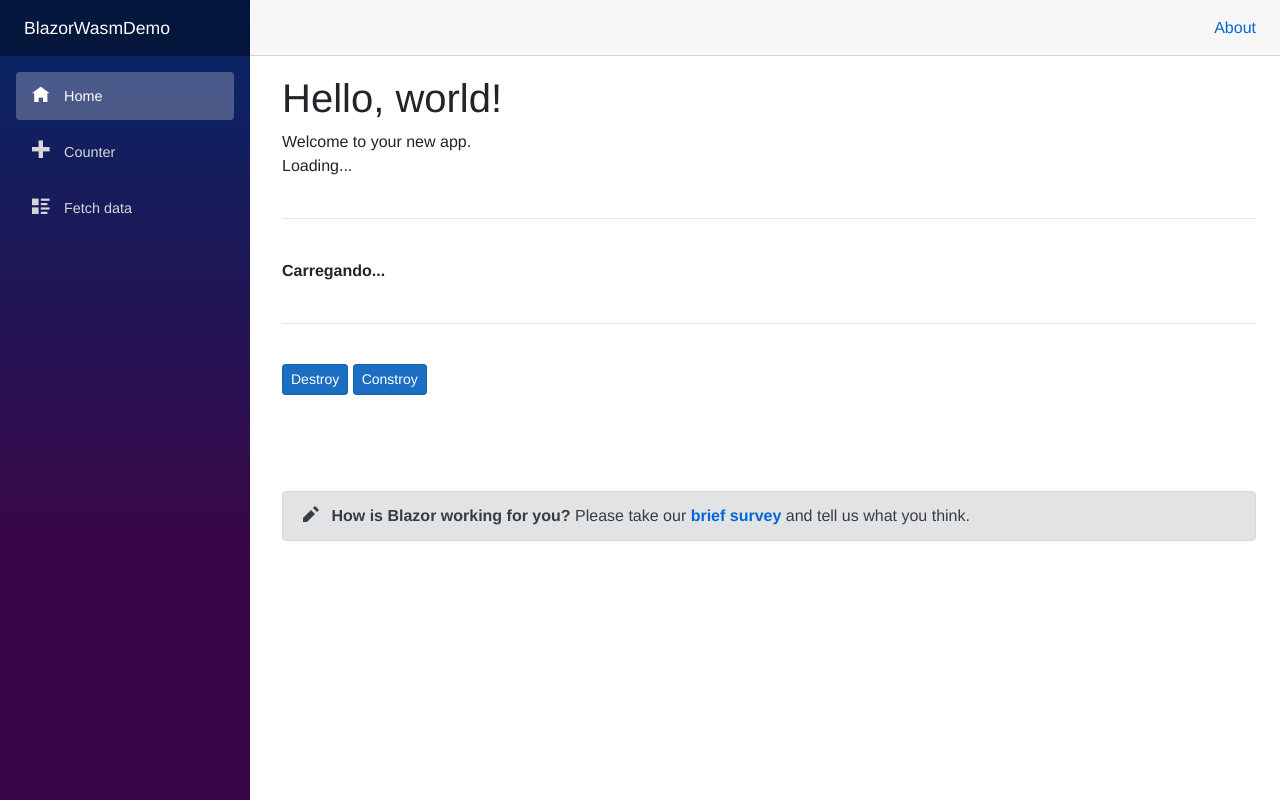
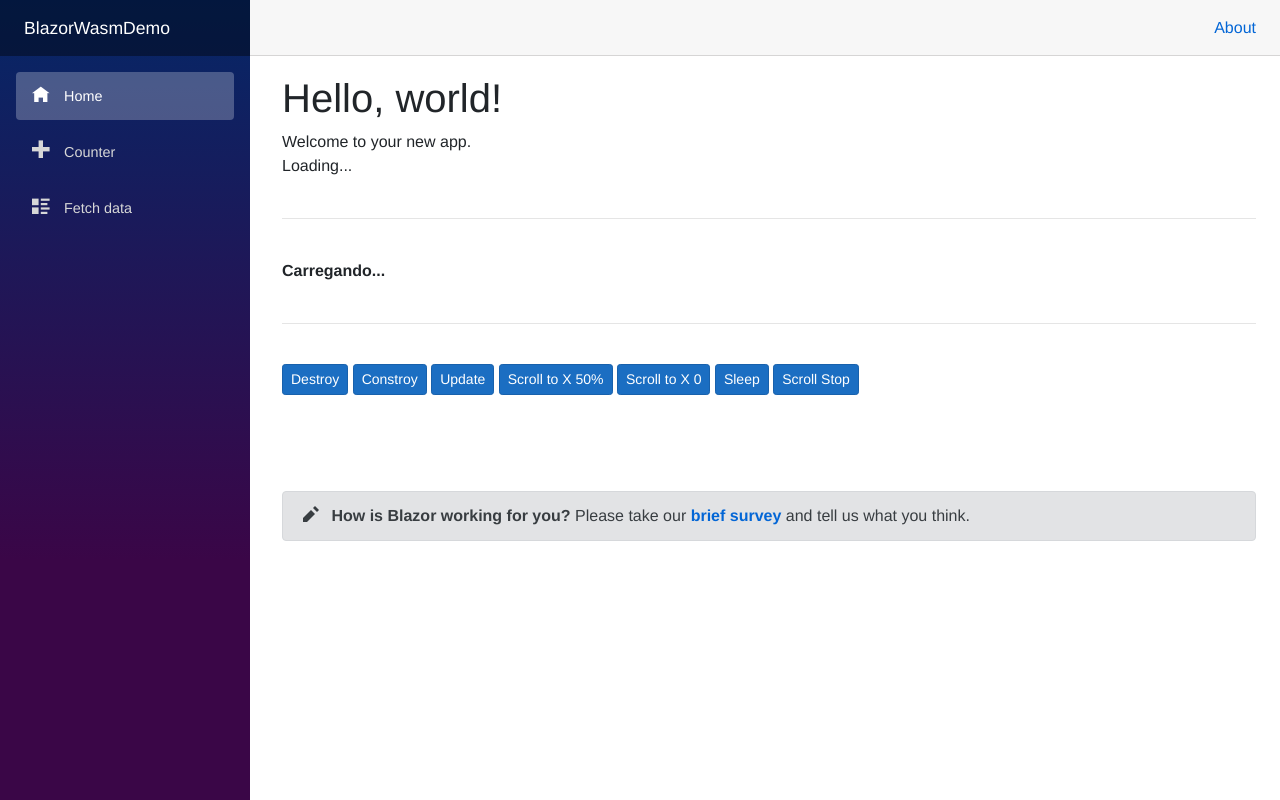
Before and after one commit to welisonmenezes/wm-blazor-overlay-scrollbars, an ASP.NET Core app: page / in a window 1280 px wide. Run offline with ASP.NET Core 8, Linux system fonts and the light colour scheme; style sheets or scripts are compiled from the project's sources.

Commit message:
Implement the methods

```diff
--- a/BlazorWasmDemo/Pages/Index.razor
+++ b/BlazorWasmDemo/Pages/Index.razor
@@ -73,6 +73,11 @@
     <div>
         <button class="btn btn-primary btn-sm" @onclick="@(e => MyDestroy())">Destroy</button>
         <button class="btn btn-primary btn-sm" @onclick="@(e => MyConstroy())">Constroy</button>
+        <button class="btn btn-primary btn-sm" @onclick="@(e => MyUpdate())">Update</button>
+        <button class="btn btn-primary btn-sm" @onclick="@(e => MyScroll(null, "50%"))">Scroll to X 50%</button>
+        <button class="btn btn-primary btn-sm" @onclick="@(e => MyScroll(0, 0))">Scroll to X 0</button>
+        <button class="btn btn-primary btn-sm" @onclick="@(e => MySleep())">Sleep</button>
+        <button class="btn btn-primary btn-sm" @onclick="@(e => MyScrollStop())">Scroll Stop</button>
     </div>
 
     <br><br><br>
@@ -89,7 +94,8 @@
     {
         configurations = new WMBOSConfigurations {
             className = "os-theme-block-dark",
-            themePath = "https://kingsora.github.io/OverlayScrollbars/etc/os-theme-block-dark.css"
+            themePath = "https://kingsora.github.io/OverlayScrollbars/etc/os-theme-block-dark.css",
+            resize = "both"
         };
         configurations.overflowBehavior.x = "hidden";
     }
@@ -109,4 +115,29 @@
     {
         await theOverlay.Destroy();
     }
+
+    public async void MyUpdate()
+    {
+        await theOverlay.Update(true);
+    }
+
+    public async void MyScroll(string x, string y)
+    {
+        await theOverlay.Scroll(x, y);
+    }
+
+    public async void MyScroll(int x, int y)
+    {
+        await theOverlay.Scroll(x, y);
+    }
+
+    public async void MySleep()
+    {
+        await theOverlay.Sleep();
+    }
+
+    public async void MyScrollStop()
+    {
+        await theOverlay.ScrollStop();
+    }
 }
--- a/WMBlazorOverlayScrollbars/WMBOS/BlazorOverlayScrollbars.razor
+++ b/WMBlazorOverlayScrollbars/WMBOS/BlazorOverlayScrollbars.razor
@@ -80,4 +80,29 @@
     {
        await TheWMBOS.Init(WMBOSReference, Configurations, Callbacks);
     }
+
+    public async Task Update(bool force = false)
+    {
+       await TheWMBOS.Update(ReferenceId, force);
+    }
+
+    public async Task Scroll(string x = "0", string y = "0", int duration = 1000)
+    {
+       await TheWMBOS.Scroll(ReferenceId, x, y, duration);
+    }
+
+    public async Task Scroll(int x = 0, int y = 0, int duration = 1000)
+    {
+       await TheWMBOS.Scroll(ReferenceId, x, y, duration);
+    }
+
+    public async Task Sleep()
+    {
+       await TheWMBOS.Sleep(ReferenceId);
+    }
+
+    public async Task ScrollStop()
+    {
+       await TheWMBOS.ScrollStop(ReferenceId);
+    }
 }
--- a/WMBlazorOverlayScrollbars/WMBOS/IWMBOS.cs
+++ b/WMBlazorOverlayScrollbars/WMBOS/IWMBOS.cs
@@ -8,4 +8,9 @@
     Task Init(ElementReference element, WMBOSConfigurations configurations, Dictionary<string, string> callbacks);
     Task Destroy(string referenceId);
     Task Constroy(ElementReference element, WMBOSConfigurations configurations, Dictionary<string, string> callbacks);
+    Task Update(string referenceId, bool force);
+    Task Scroll(string referenceId, string x, string y, int duration);
+    Task Scroll(string referenceId, int x, int y, int duration);
+    Task Sleep(string referenceId);
+    Task ScrollStop(string referenceId);
 }
```
Also changed, not shown: WMBlazorOverlayScrollbars/WMBOS/WMBOSCore.cs (+30 -0 lines), WMBlazorOverlayScrollbars/wwwroot/wm-blazor-overlay-scrollbars.js (+28 -0 lines).
